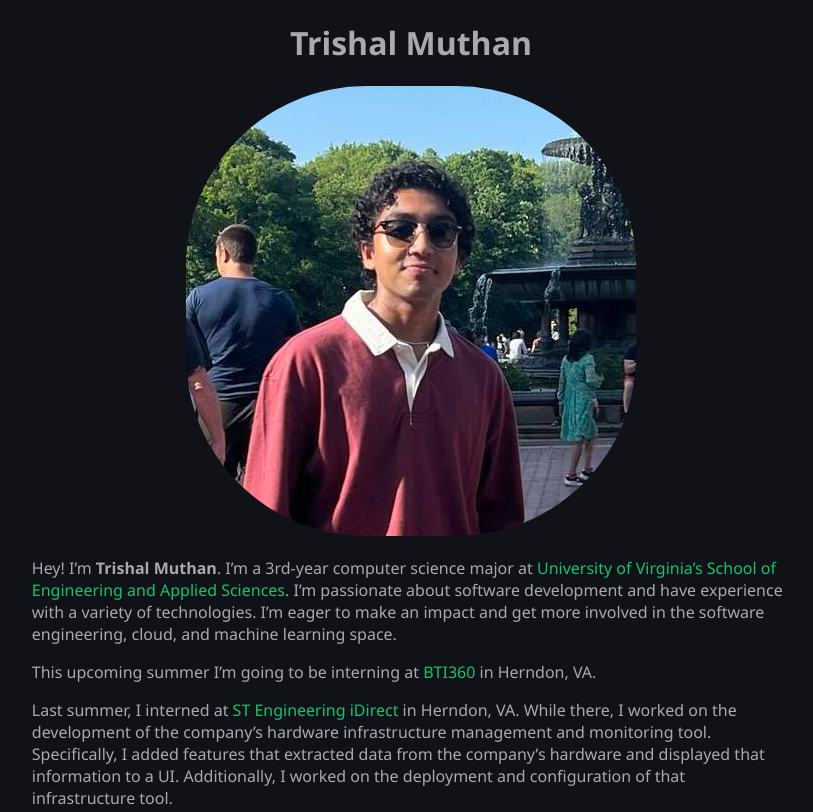
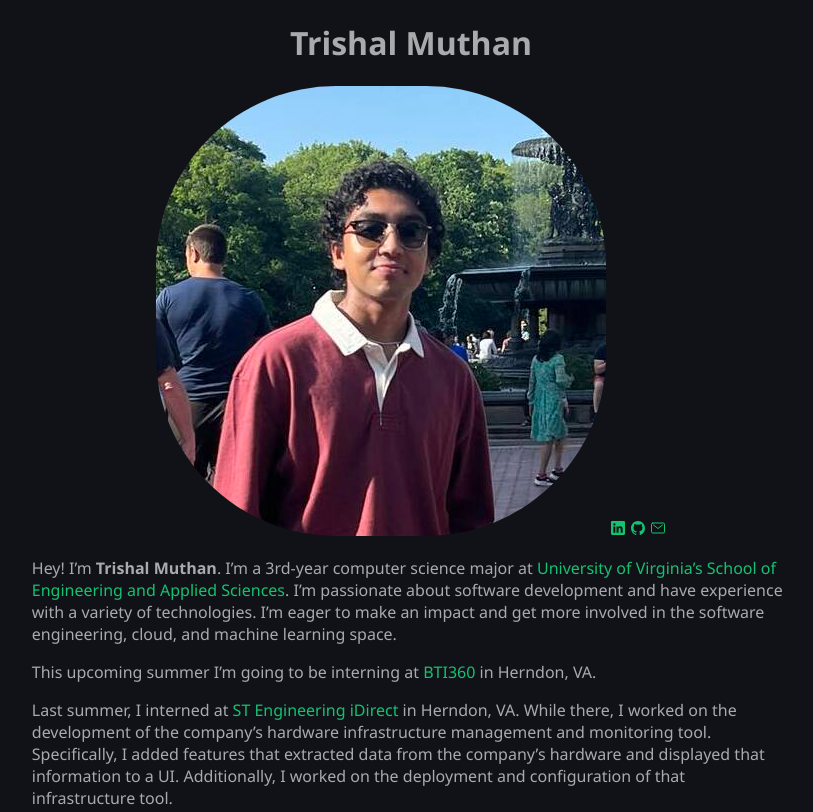
Before and after one commit to trishalmuthan/trishalmuthan.github.io, a plain HTML site: page index.html in a window 1280 px wide. Shown: the top 812 px of the page, without its empty margins (229-1042 px from the left). Drawn offline with nearby package versions, Linux system fonts and the light colour scheme.

Commit message:
added icons for social medias

```diff
--- a/index.html
+++ b/index.html
@@ -10,6 +10,9 @@
     <h1>Trishal Muthan</h1>
     <div id="centerimagediv">
     <img id="profilepic" src="picofme.jpg" alt="Me!">
+    <a href="https://www.linkedin.com/in/trishalmuthan/"><ion-icon name="logo-linkedin"></ion-icon></a>
+    <a href="https://github.com/trishalmuthan"><ion-icon name="logo-github"></ion-icon></a>
+    <a href="tmmuthan@gmail.com"><ion-icon name="mail-outline"></ion-icon></a>
 </div>
     <section id="content">
     <p>Hey! I’m <b>Trishal Muthan</b>. I’m a 3rd-year computer science major at <a href="https://engineering.virginia.edu/departments/computer-science" >University of Virginia’s School of Engineering and Applied Sciences</a>.
@@ -32,5 +35,7 @@
         I enjoy <a href="https://letterboxd.com/trishalmuthan/">watching and making films</a> (favorite at the moment is Past Lives!), reading, listening to music, being active, and being outdoors.
         Please feel free to reach out! </p>
     </section>
+    <script type="module" src="https://unpkg.com/ionicons@7.1.0/dist/ionicons/ionicons.esm.js"></script>
+<script nomodule src="https://unpkg.com/ionicons@7.1.0/dist/ionicons/ionicons.js"></script>
 </body>
 </html>
```
